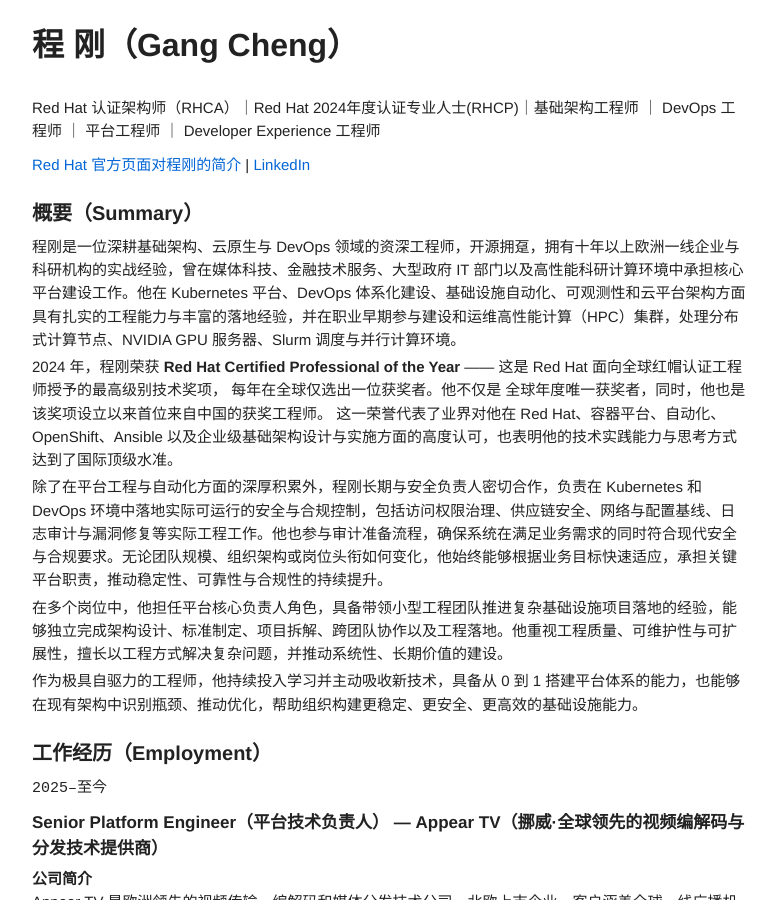
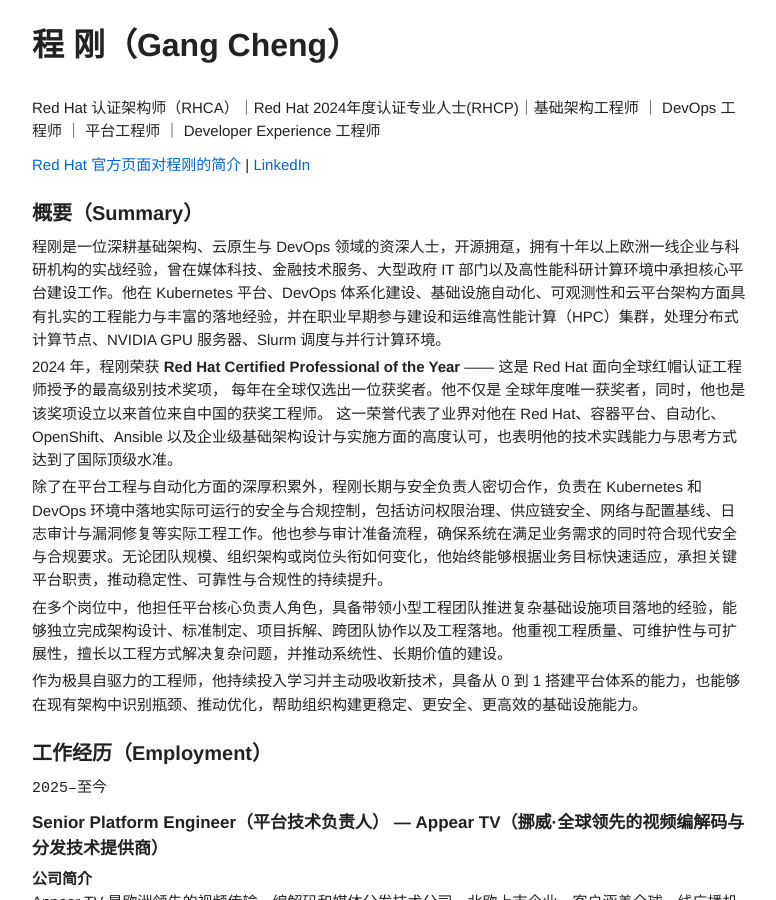
Before and after one commit to gcccheng/wugui, a Jekyll site: the page built from index.md, in a window 1280 px wide and 900 px high. Shown: the whole window, without its empty margins (118-894 px from the left). Built offline with Jekyll 4.4.1, drawn with Linux system fonts in a browser that asks for light colours.

Commit message:
Update index.md

```diff
--- a/index.md
+++ b/index.md
@@ -14,7 +14,7 @@ Red Hat 认证架构师（RHCA）｜Red Hat 2024年度认证专业人士(RHCP)
 
 ## 概要（Summary）
 
-程刚是一位深耕基础架构、云原生与 DevOps 领域的资深工程师，开源拥趸，拥有十年以上欧洲一线企业与科研机构的实战经验，曾在媒体科技、金融技术服务、大型政府 IT 部门以及高性能科研计算环境中承担核心平台建设工作。他在 Kubernetes 平台、DevOps 体系化建设、基础设施自动化、可观测性和云平台架构方面具有扎实的工程能力与丰富的落地经验，并在职业早期参与建设和运维高性能计算（HPC）集群，处理分布式计算节点、NVIDIA GPU 服务器、Slurm 调度与并行计算环境。
+程刚是一位深耕基础架构、云原生与 DevOps 领域的资深人士，开源拥趸，拥有十年以上欧洲一线企业与科研机构的实战经验，曾在媒体科技、金融技术服务、大型政府 IT 部门以及高性能科研计算环境中承担核心平台建设工作。他在 Kubernetes 平台、DevOps 体系化建设、基础设施自动化、可观测性和云平台架构方面具有扎实的工程能力与丰富的落地经验，并在职业早期参与建设和运维高性能计算（HPC）集群，处理分布式计算节点、NVIDIA GPU 服务器、Slurm 调度与并行计算环境。
 
 2024 年，程刚荣获 **Red Hat Certified Professional of the Year** ——
 这是 Red Hat 面向全球红帽认证工程师授予的最高级别技术奖项，
```
